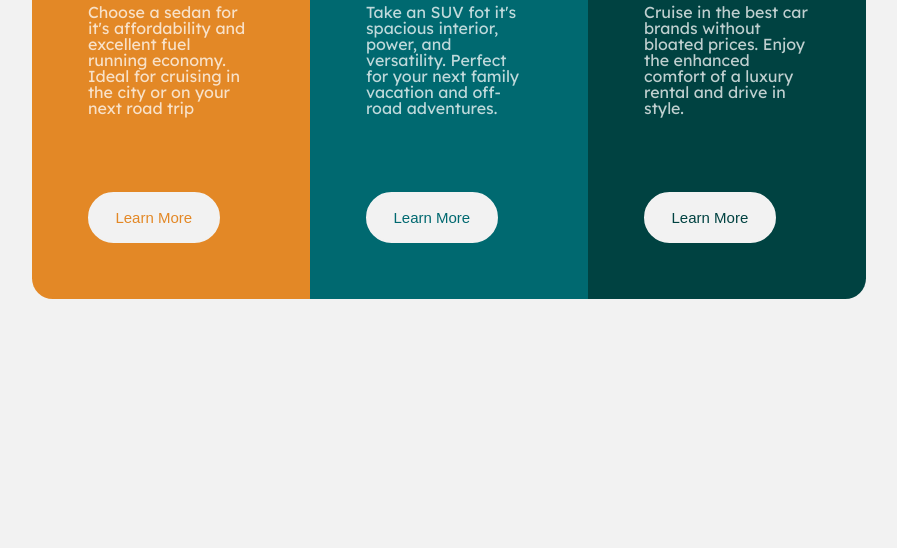
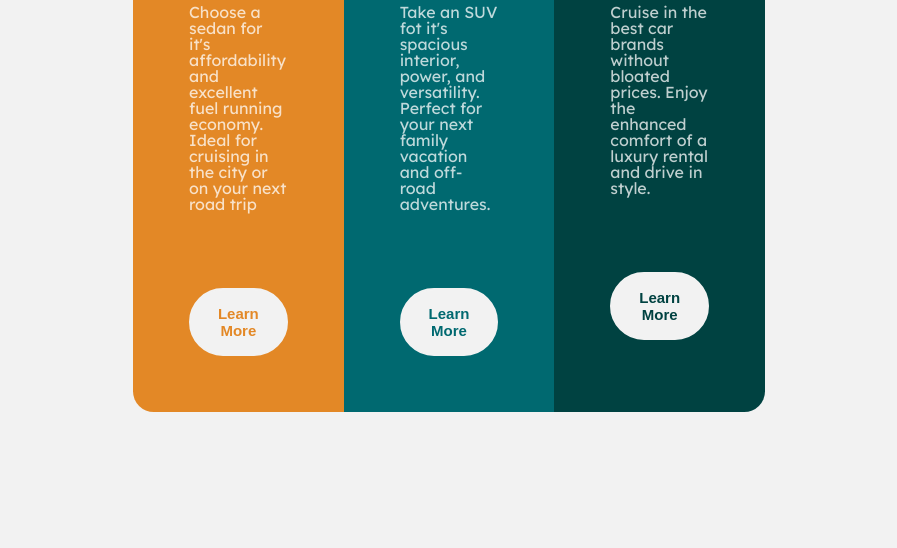
Before and after one commit to TonniPaul/Zuri-flexbox-task, a plain HTML site: page index.html in a window 1280 px wide. Shown: the part 252-800 px from the top of the page, without its empty margins (191-1088 px from the left). Drawn offline with Linux system fonts and the light colour scheme.

Commit message:
Modified the desktop view and reduced repition in the code

```diff
--- a/css/style.css
+++ b/css/style.css
@@ -19,7 +19,7 @@ button{
    background-color:hsl(0, 0%, 95%);
    border-radius: 3em;
    border-style: solid;
-   color: hsl(0, 0%, 95%);
+   font-weight: 700;
    border-color: hsl(0, 0%, 95%);
    padding: 1em 1.7em;
    font-size: 15px;
@@ -50,6 +50,7 @@ button{
 /* -----Flex container styling----- */
 #mothercont{
    display: flex;
+   max-width: 1000px;
    width: 66%;
    margin: 5em auto;
 }
@@ -91,3 +92,9 @@ button{
       width: 100%;
    }
 }
+@media(max-width: 1440px){
+   #mothercont{
+      width: 50%;
+      max-width: 900px;
+   }
+}
```
